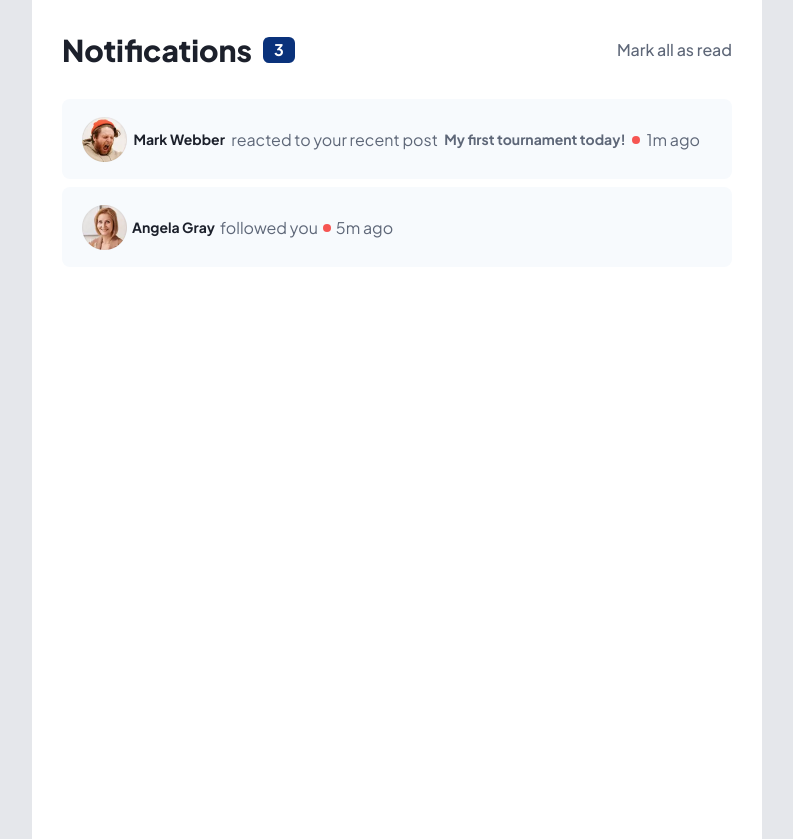
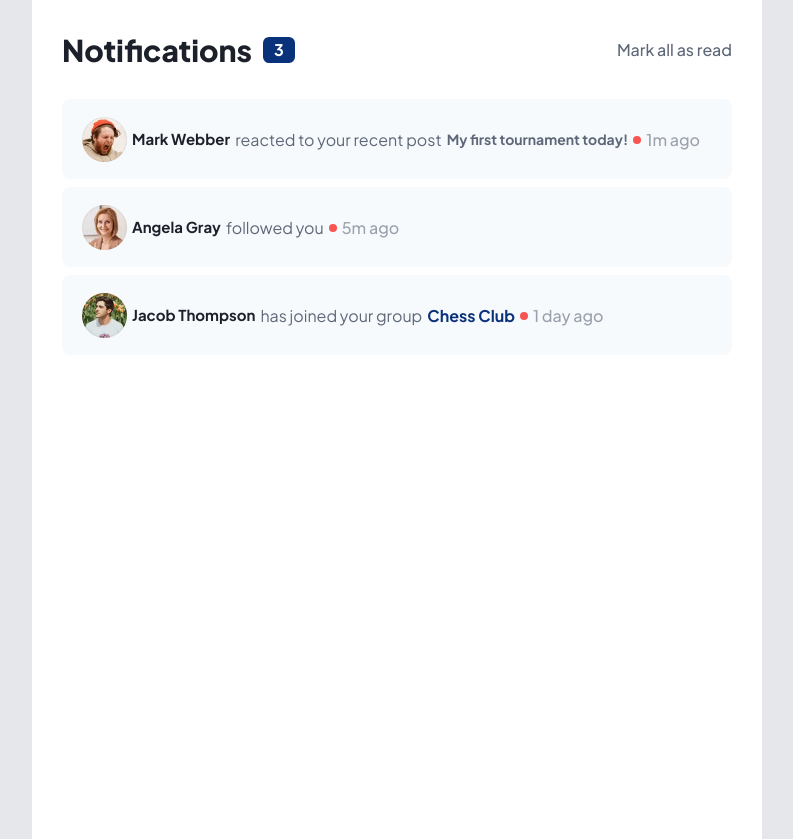
Before and after one commit to BYCODDE/React-notifications-page, a React (Vite) app: page / in a window 1280 px wide. Shown: the whole page, without its empty margins (243-1036 px from the left). Built offline with nearby package versions, Linux system fonts and the light colour scheme.

Commit message:
new commit!

```diff
--- a/src/components/Header/markedComments/Marked.jsx
+++ b/src/components/Header/markedComments/Marked.jsx
@@ -1,11 +1,13 @@
 import img1 from "/images/avatar-mark-webber.webp";
 import img2 from "/images/avatar-angela-gray.webp";
+import img3 from "/images/avatar-jacob-thompson.webp";
+
 export default function Marked() {
   return (
     <section className="mt-[31px]">
       <div className=" flex justify-between items-center rounded-[8px] bg-snow pt-[18px] pb-[17px] pl-[20px] pr-[32px]">
         <img src={img1} alt="first_img" className="w-[45px] h-[45px]" />
-        <span className="text-very-dark-grey-blue text-[14px] font-bold  custom-font-style">
+        <span className="text-very-dark-grey-blue text-[15px] font-bold  custom-font-style">
           Mark Webber
         </span>{" "}
         reacted to your recent post{" "}
@@ -13,17 +15,26 @@ export default function Marked() {
           My first tournament today!
         </span>
         <div className="w-[8px] h-[8px] bg-red-2 rounded "></div>
-        1m ago
+        <span className="font-medium opacity-60 grey-blue">1m ago </span>
       </div>
       <div className="my-[8px] gap-[5px]  flex justify-start items-center rounded-[8px] bg-snow pt-[18px] pb-[17px] pl-[20px] pr-[32px]">
         <img src={img2} className="w-[45px] h-[45px]"></img>
-        <span className="text-very-dark-grey-blue text-[14px] font-bold  custom-font-style">
+        <span className="text-very-dark-grey-blue text-[15px] font-bold  custom-font-style">
           Angela Gray
         </span>{" "}
         followed you <div className="w-[8px] h-[8px] bg-red-2 rounded "></div>
-        5m ago
+        <span className="font-medium opacity-60	grey-blue">5m ago </span>
       </div>
-      <div className=""></div>
+      <div className="gap-[5px]  flex justify-start items-center rounded-[8px] bg-snow pt-[18px] pb-[17px] pl-[20px] pr-[32px]">
+        <img src={img3} className="w-[45px] h-[45px]"></img>
+        <span className="text-very-dark-grey-blue text-[15px] font-bold  custom-font-style">
+          Jacob Thompson
+        </span>{" "}
+        has joined your group
+        <span className="text-[16px] text-blue-1  font-bold ">Chess Club</span>
+        <div className="w-[8px] h-[8px] bg-red-2 rounded "></div>
+        <span className="font-medium opacity-60	grey-blue"> 1 day ago </span>
+      </div>
     </section>
   );
 }
```
